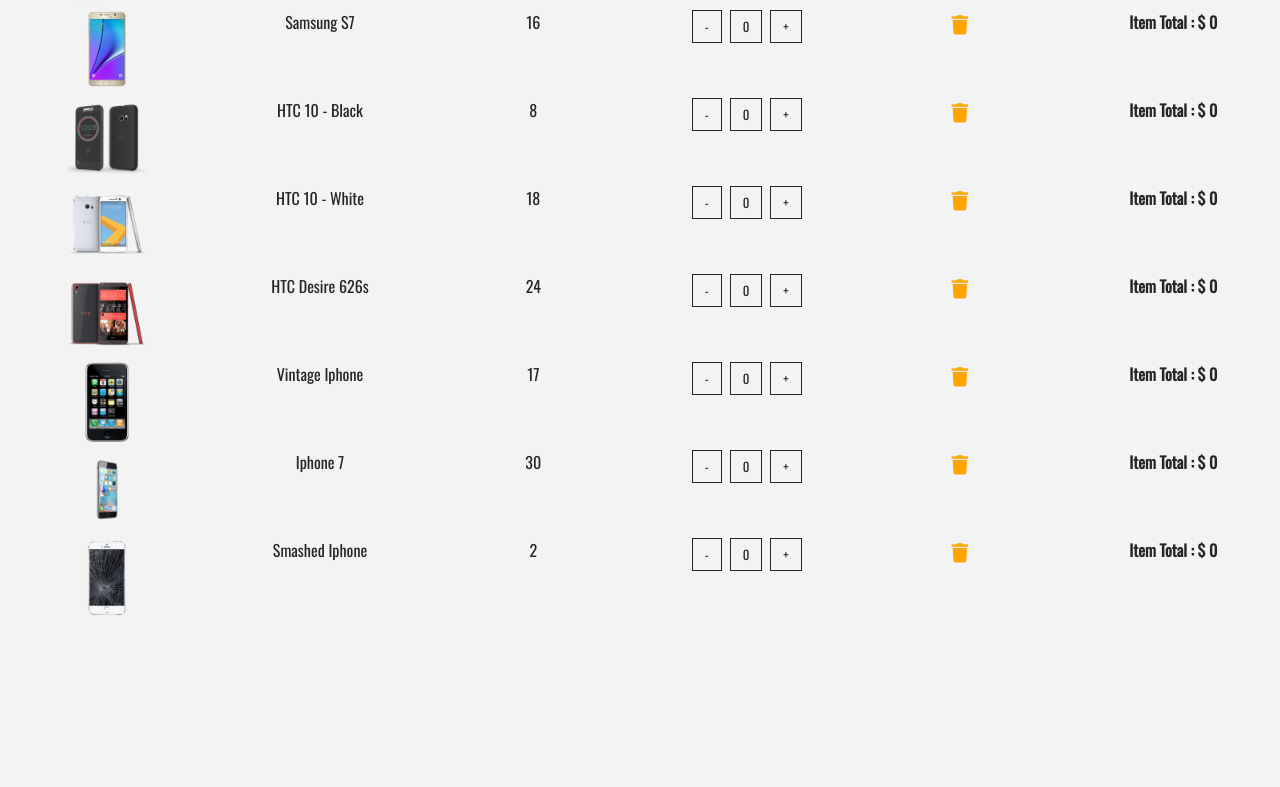
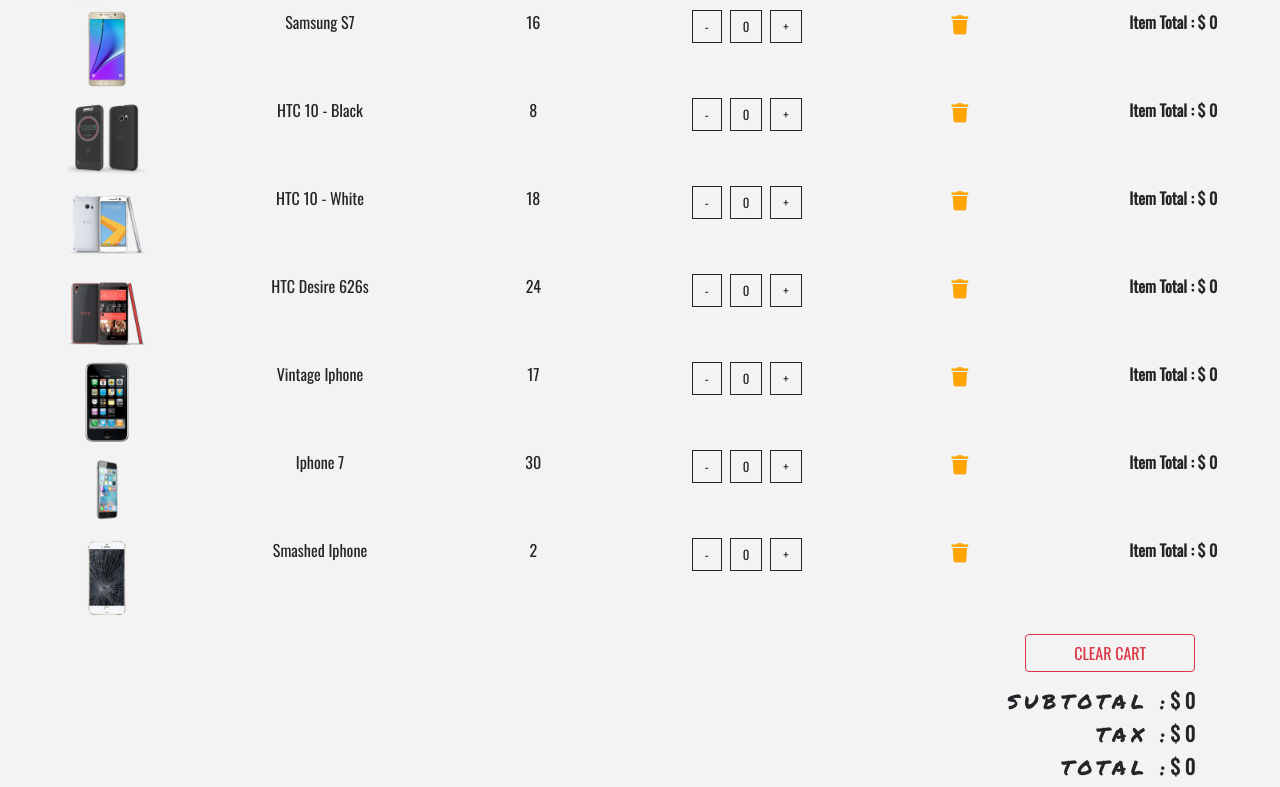
Before and after one commit to B-HANSEN/E-commerce-site_with-React, a React (Create React App) app: page /cart in a window 1280 px wide. Shown: the part 264-1051 px from the top of the page. Before the commit the page ends 890 px from the top, so only its background shows below. Built offline with nearby package versions, Linux system fonts and the light colour scheme.

Commit message:
setup cartSubtotals component

```diff
--- a/src/components/Cart/Cart.js
+++ b/src/components/Cart/Cart.js
@@ -4,6 +4,7 @@
 import EmptyCart from './EmptyCart';
 import { ProductConsumer } from '../../context';
 import CartList from './CartList';
+import CartTotals from './CartTotals';
 
 
 export default class Cart extends Component {
@@ -21,6 +22,7 @@
 
                                     {/* passing down all context */}
                                     <CartList value={ value } />
+                                    <CartTotals value={ value } />
                                 </React.Fragment>
                             )
                         } else {
--- /dev/null
+++ b/src/components/Cart/CartTotals.js
@@ -0,0 +1,48 @@
+import React from 'react';
+import { Link } from 'react-router-dom';
+
+export default function CartTotals({ value }) {
+
+    const { cartSubTotal, cartTax, cartTotal, clearCart } = value;
+
+        return (
+            <React.Fragment>
+                <div className="container">
+                    <div className="row">
+                        <div className="col-10 mt-2 ml-sm-5 ml-md-auto col-sm-8 text-capitalize text-right">
+                            <Link to='/'>
+                                <button
+                                    className="btn btn-outline-danger text-uppercase mb-3 px-5"
+                                    type="button"
+                                    onClick={ () => { clearCart() } }
+                                >clear cart
+                                </button>
+                            </Link>
+
+                            <h5>
+                                <span className="text-title">
+                                    subtotal :
+                                </span>
+                                <strong>$ { cartSubTotal }</strong>
+                            </h5>
+
+                            <h5>
+                                <span className="text-title">
+                                    tax :
+                                </span>
+                                <strong>$ { cartTax }</strong>
+                            </h5>
+
+                            <h5>
+                                <span className="text-title">
+                                    total :
+                                </span>
+                                <strong>$ { cartTotal }</strong>
+                            </h5>
+
+                        </div>
+                    </div>
+                </div>
+            </React.Fragment>
+        );
+};
```
